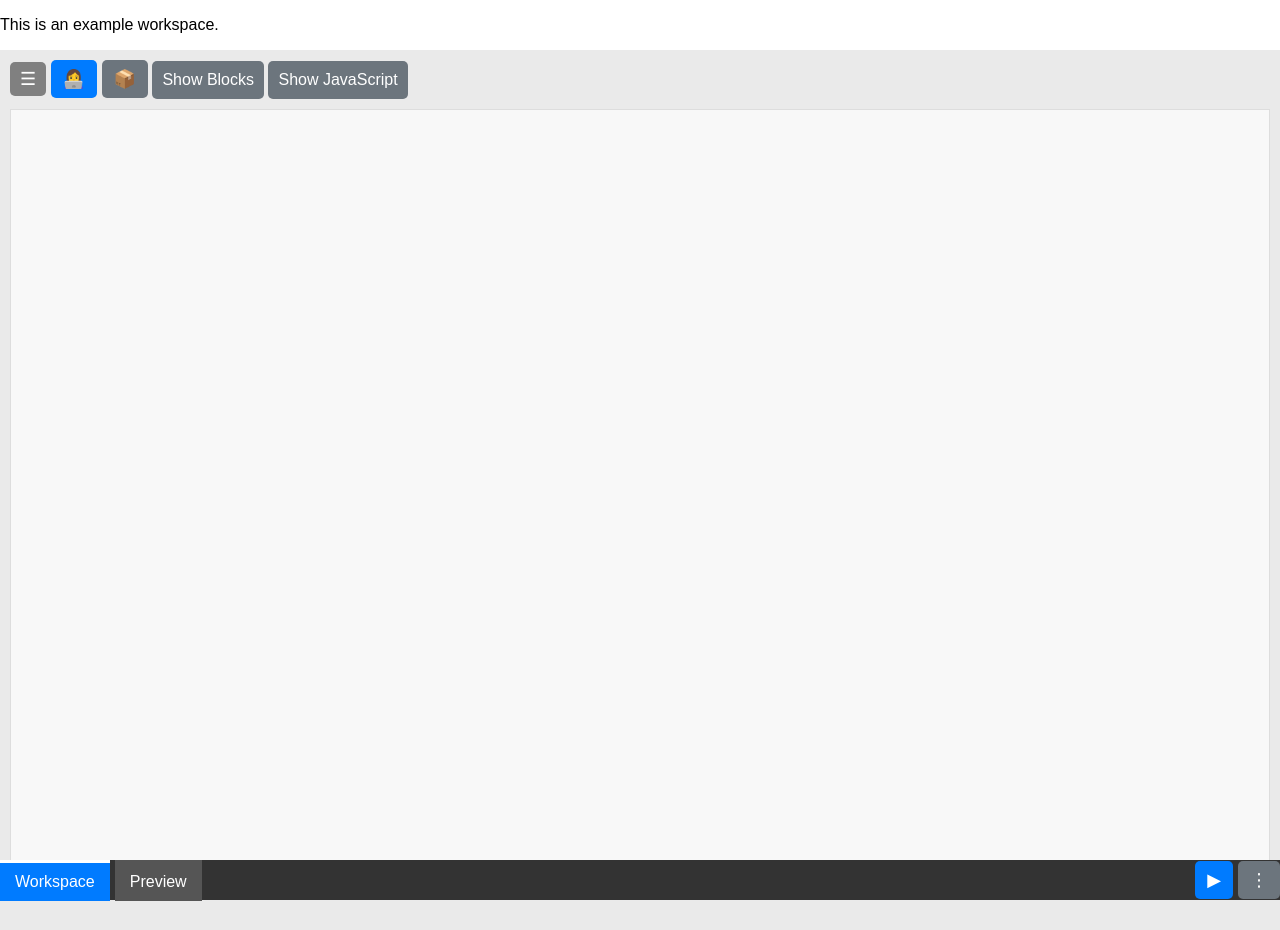
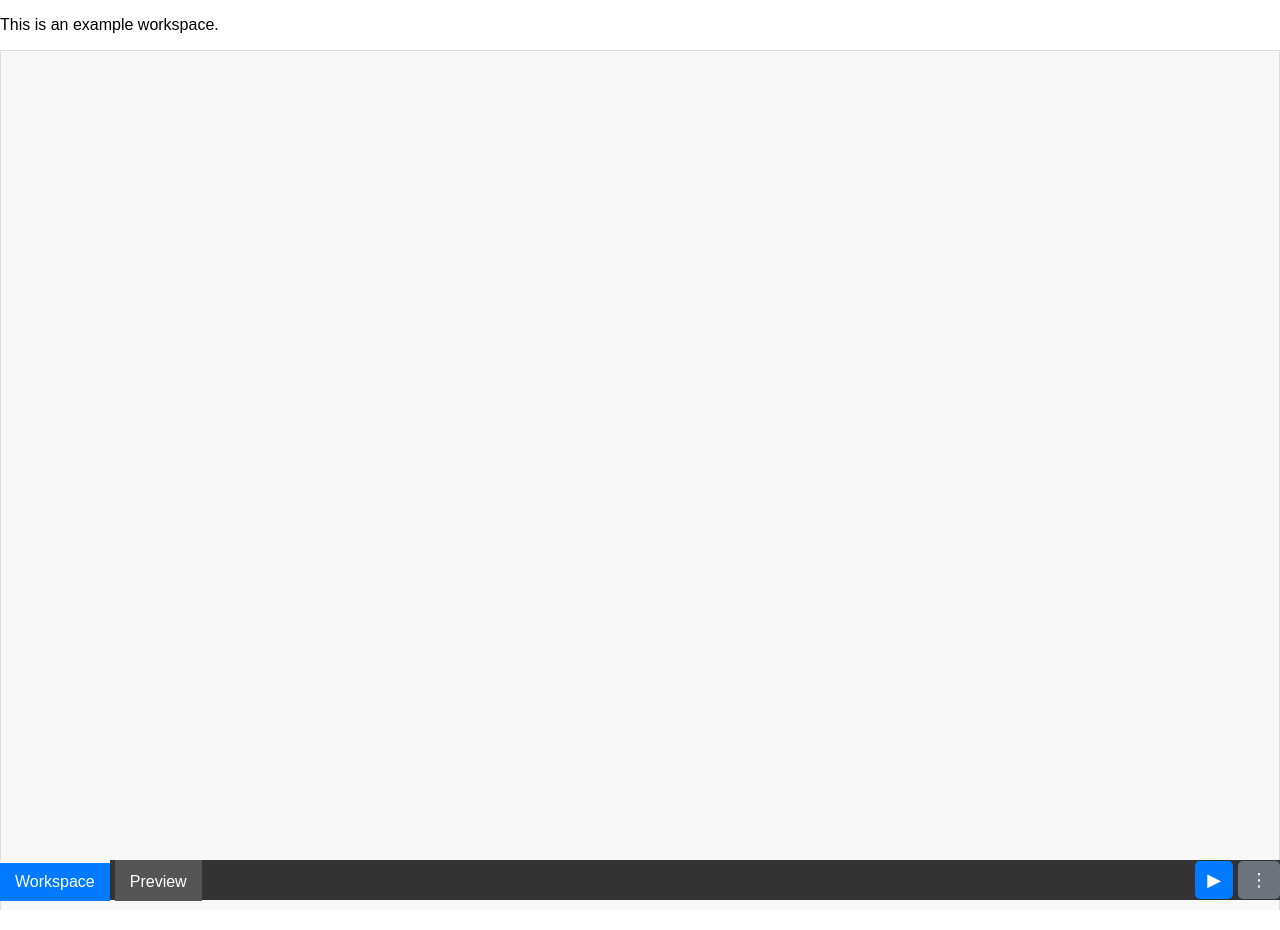
Before and after one commit to digitaledsafety/engine.digitaledsafety.github.io, a Jekyll site: the page built from _workspaces/example.md, in a window 1280 px wide. Built offline with Jekyll 4.4.1, drawn with Linux system fonts in a browser that asks for light colours.

Commit message:
Moving all nav items to bottom.

```diff
--- a/_layouts/default.html
+++ b/_layouts/default.html
@@ -49,18 +49,19 @@
             flex: 1;
             display: flex;
             flex-direction: column;
-            padding: 10px;
             overflow-y: auto;
             background-color: #eaeaea;
             position: relative;
         }
 
         .blockly-workspace {
-            height: 80%;
-            min-height: 85vh;
+            height: 100%;
             background-color: #f8f8f8;
             border: 1px solid #ddd;
-            margin-bottom: 10px;
+        }
+
+        #code-view, #assets-view {
+            height: 100%;
         }
 
         #gameCanvas {
@@ -76,7 +77,6 @@
             cursor: pointer;
             border-radius: 5px;
             color: white;
-            background-color: grey;
         }
 
         .btn.btn-run {
@@ -271,7 +271,6 @@
             background-color: #007bff;
         }
 
-
         .container {
             height: 100%;
             width: 100%;
@@ -333,13 +332,6 @@
             </div>
         </div>
         <div class="controls">
-            <div class="editor-toggle-buttons" style="margin-bottom: 10px;">
-                <button id="toggleToolboxButton" class="btn btn-toggle-toolbox">☰</button>
-                <button id="codeViewButton" class="btn btn-icon active" title="Code">👩‍💻</button>
-                <button id="assetsViewButton" class="btn btn-icon" title="Assets">📦</button>
-                <button id="showBlocksButton" class="btn" style="background-color: #6c757d;">Show Blocks</button>
-                <button id="showJsButton" class="btn" style="background-color: #6c757d;">Show JavaScript</button>
-            </div>
             <div id="code-view">
                 <div id="blocklyDiv" class="blockly-workspace digital-education-safety-theme"></div>
                 <div id="monacoEditorContainer" class="editor-container"
@@ -372,6 +364,11 @@
             <div class="dropdown-menu-container">
                 <button id="menuButton" class="btn btn-icon btn-menu-toggle" title="More actions">⋮</button>
                 <div id="dropdownMenu" class="dropdown-content">
+                    <button id="toggleToolboxButton" class="btn btn-toggle-toolbox" title="Toggle Toolbox">☰ Hide Toolbox</button>
+                    <button id="codeViewButton" class="btn btn-icon active" title="Code">👩‍💻 Code</button>
+                    <button id="assetsViewButton" class="btn btn-icon" title="Assets">📦Assets </button>
+                    <button id="showBlocksButton" class="btn" title="Show Blocks">Blocks</button>
+                    <button id="showJsButton" class="btn" title="Show JavaScript">JavaScript</button>
                     <button id="saveButton" class="btn btn-icon" title="Save">💾 Save</button>
                     <button id="publishButton" class="btn btn-icon" title="Publish">🚀 Publish</button>
                     <button id="loadButton" class="btn btn-icon" title="Load">📂 Load</button>
```
Also changed, not shown: script.js.
